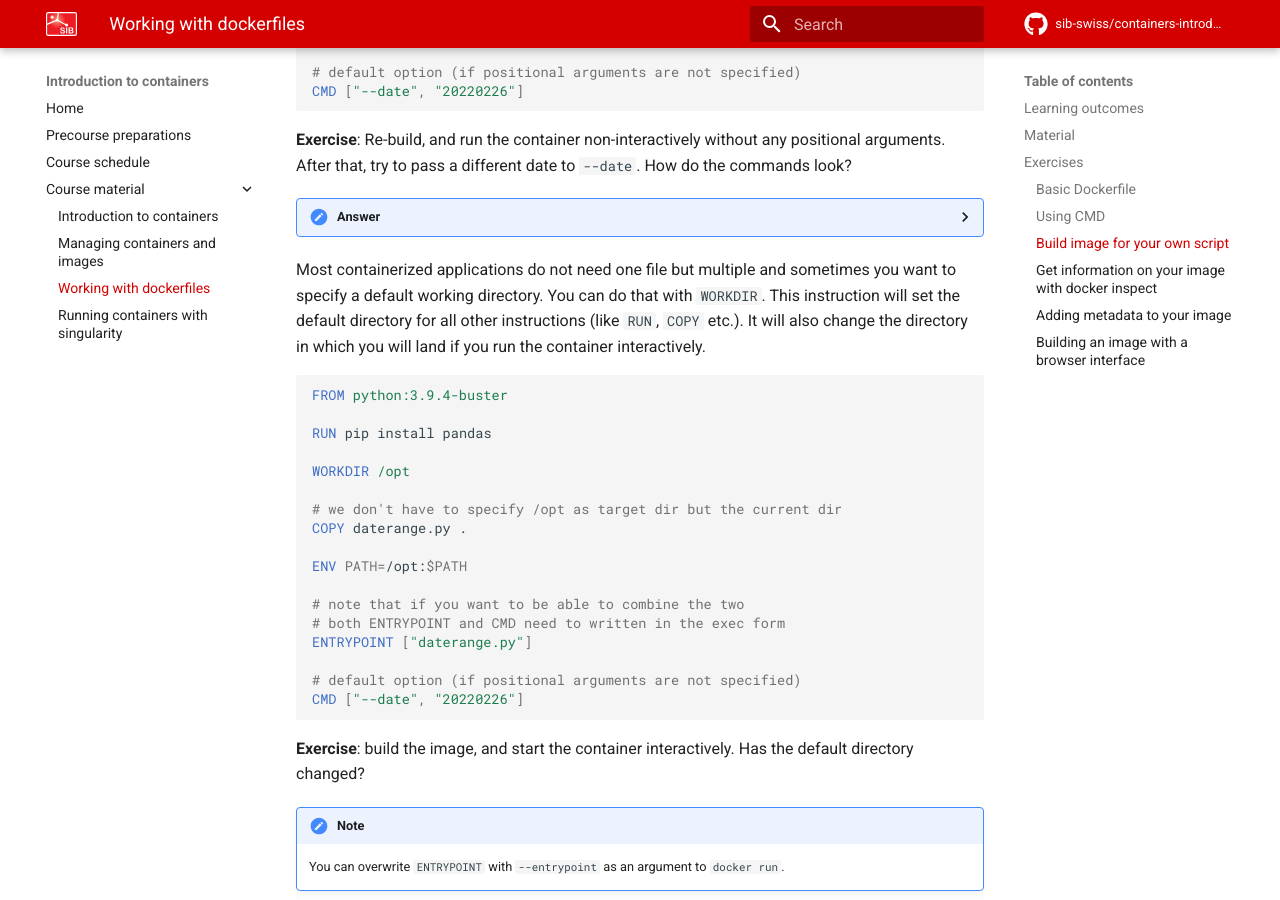
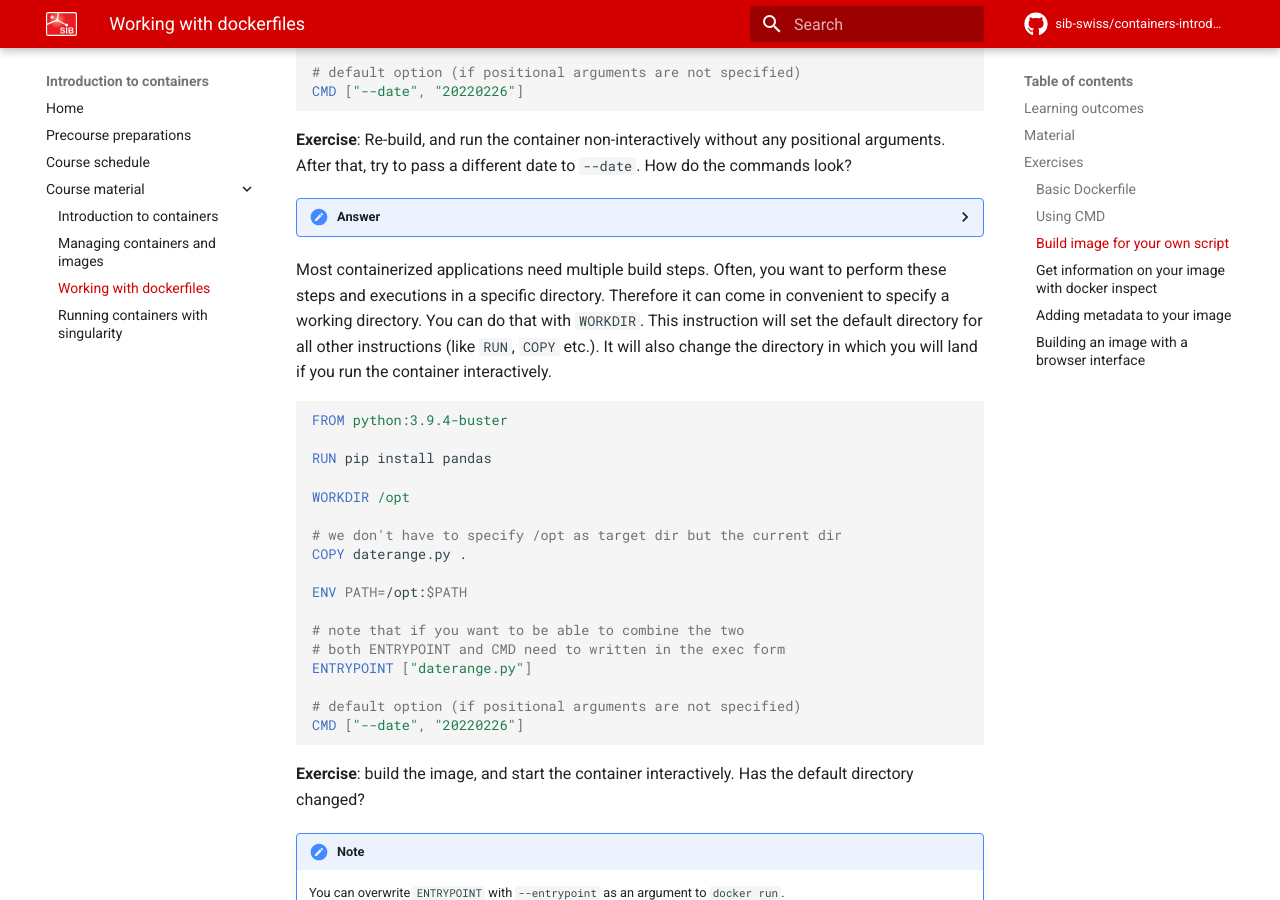
Before and after one commit to sib-swiss/containers-introduction-training, an MkDocs documentation site: the page built from docs/course_material/dockerfiles.md, in a window 1280 px wide and 900 px high, scrolled down 4972 px. Built offline with MkDocs 1.6.1 and Material for MkDocs 9.7.7, drawn with Linux system fonts in a browser that asks for light colours; comment, search, counter and statistics services are not loaded; the version menu is left out.

````diff
--- a/docs/course_material/dockerfiles.md
+++ b/docs/course_material/dockerfiles.md
@@ -315,7 +315,7 @@
 
     Here, the container behaves as the executable itself to which you can pass arguments.
 
-Most containerized applications do not need one file but multiple and sometimes you want to specify a default working directory. You can do that with `WORKDIR`. This instruction will set the default directory for all other instructions (like `RUN`, `COPY` etc.). It will also change the directory in which you will land if you run the container interactively.
+Most containerized applications need multiple build steps. Often, you want to perform these steps and executions in a specific directory. Therefore it can come in convenient to specify a working directory. You can do that with `WORKDIR`. This instruction will set the default directory for all other instructions (like `RUN`, `COPY` etc.). It will also change the directory in which you will land if you run the container interactively.
 
 ```dockerfile
 FROM python:3.9.4-buster
````
